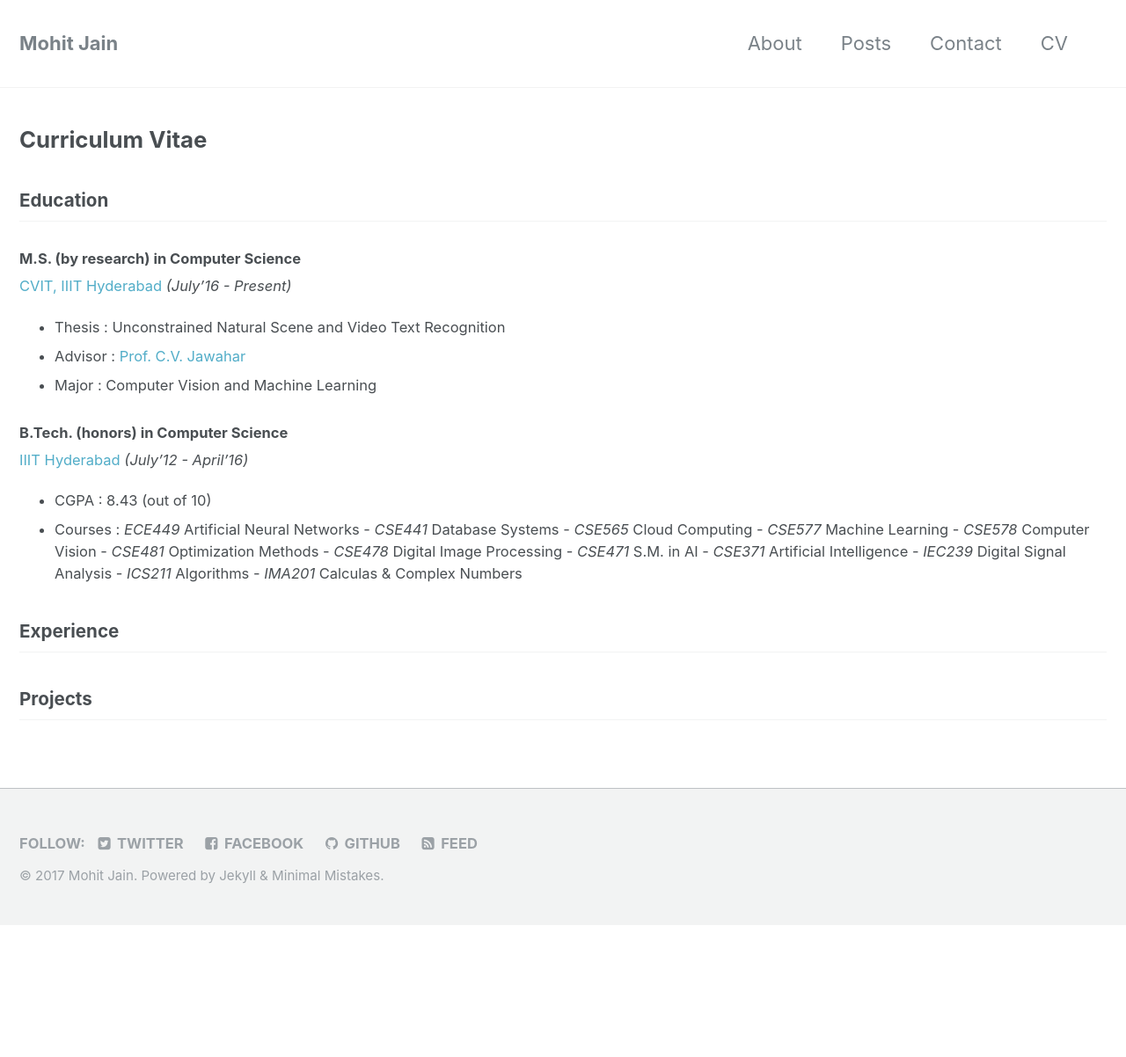
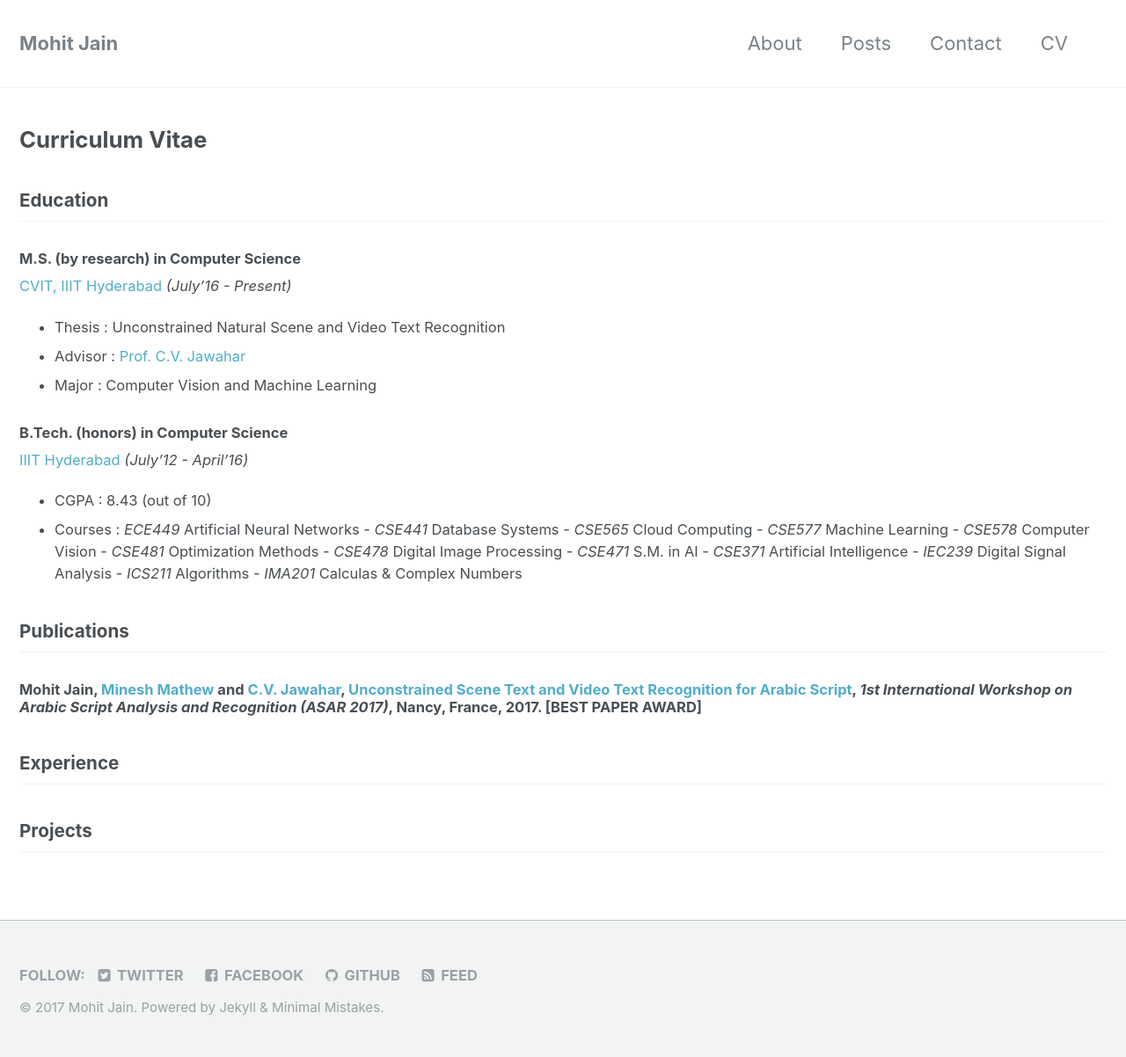
Before and after one commit to NightFury13/nightfury13.github.io, a Jekyll site: the page built from _pages/resume.md, in a window 1280 px wide. Shown: the whole page at 88% size. Built offline with Jekyll 4.4.1, drawn with Linux system fonts in a browser that asks for light colours; before the commit the page ends 1052 px from its top, so only the background shows below that.

Commit message:
updating resume

```diff
--- a/_pages/resume.md
+++ b/_pages/resume.md
@@ -19,6 +19,9 @@ author_profile: true
 * CGPA          : 8.43 (out of 10)
 * Courses       : *ECE449* Artificial Neural Networks - *CSE441* Database Systems - *CSE565* Cloud Computing - *CSE577* Machine Learning - *CSE578* Computer Vision - *CSE481* Optimization Methods - *CSE478* Digital Image Processing - *CSE471* S.M. in AI - *CSE371* Artificial Intelligence - *IEC239* Digital Signal Analysis - *ICS211* Algorithms - *IMA201* Calculas & Complex Numbers
 
+## Publications
+### **Mohit Jain**, [Minesh Mathew](mineshmathew.github.io) and [C.V. Jawahar](http://cvit.iiit.ac.in/people/faculty/people/faculty/cvit-faculty/jawahar), [Unconstrained Scene Text and Video Text Recognition for Arabic Script](http://cvit.iiit.ac.in/images/ConferencePapers/2017/unconstrained_Scene.pdf), _1st International Workshop on Arabic Script Analysis and Recognition (ASAR 2017)_, Nancy, France, 2017.               [BEST PAPER AWARD]
+
 ## Experience
 
 ## Projects
```
